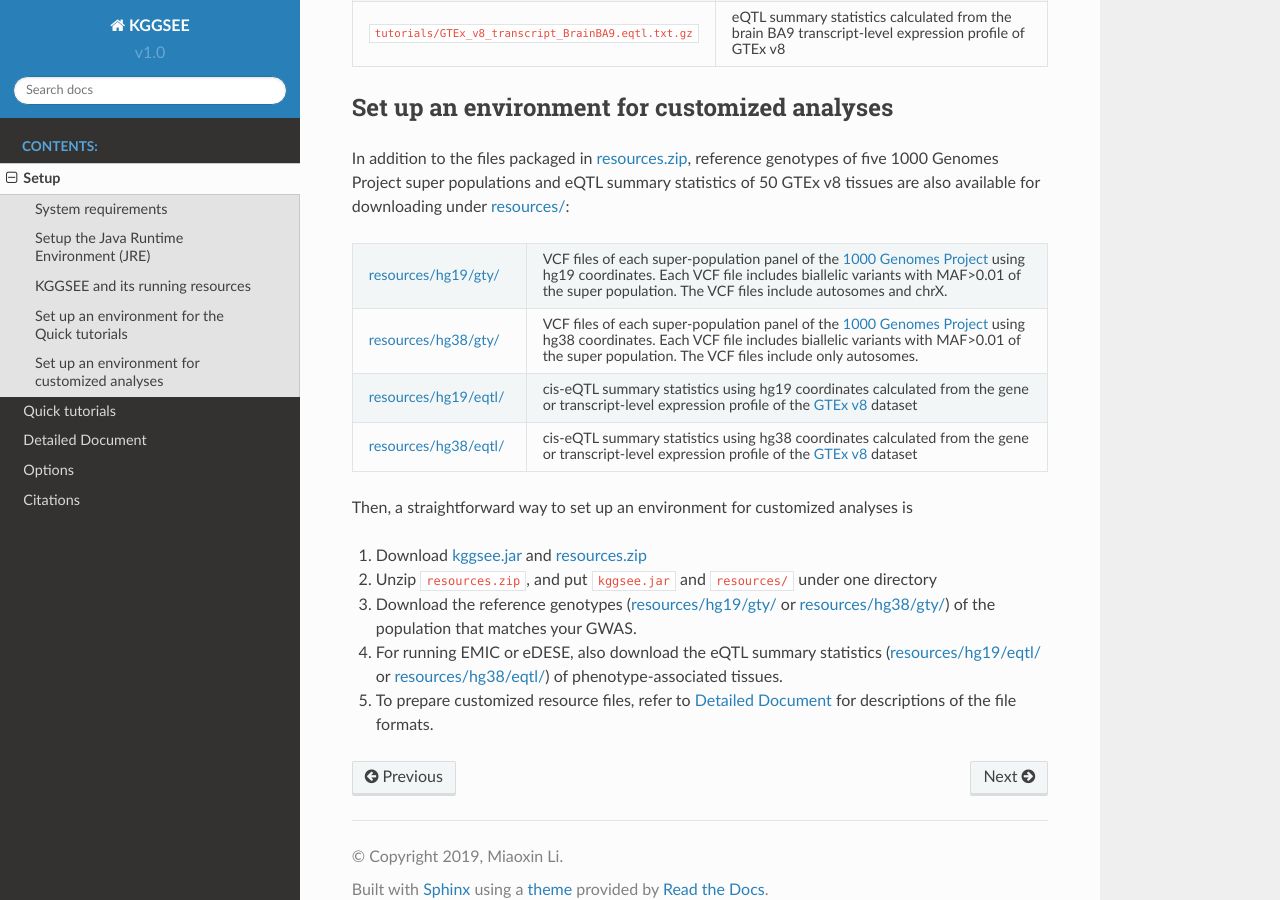
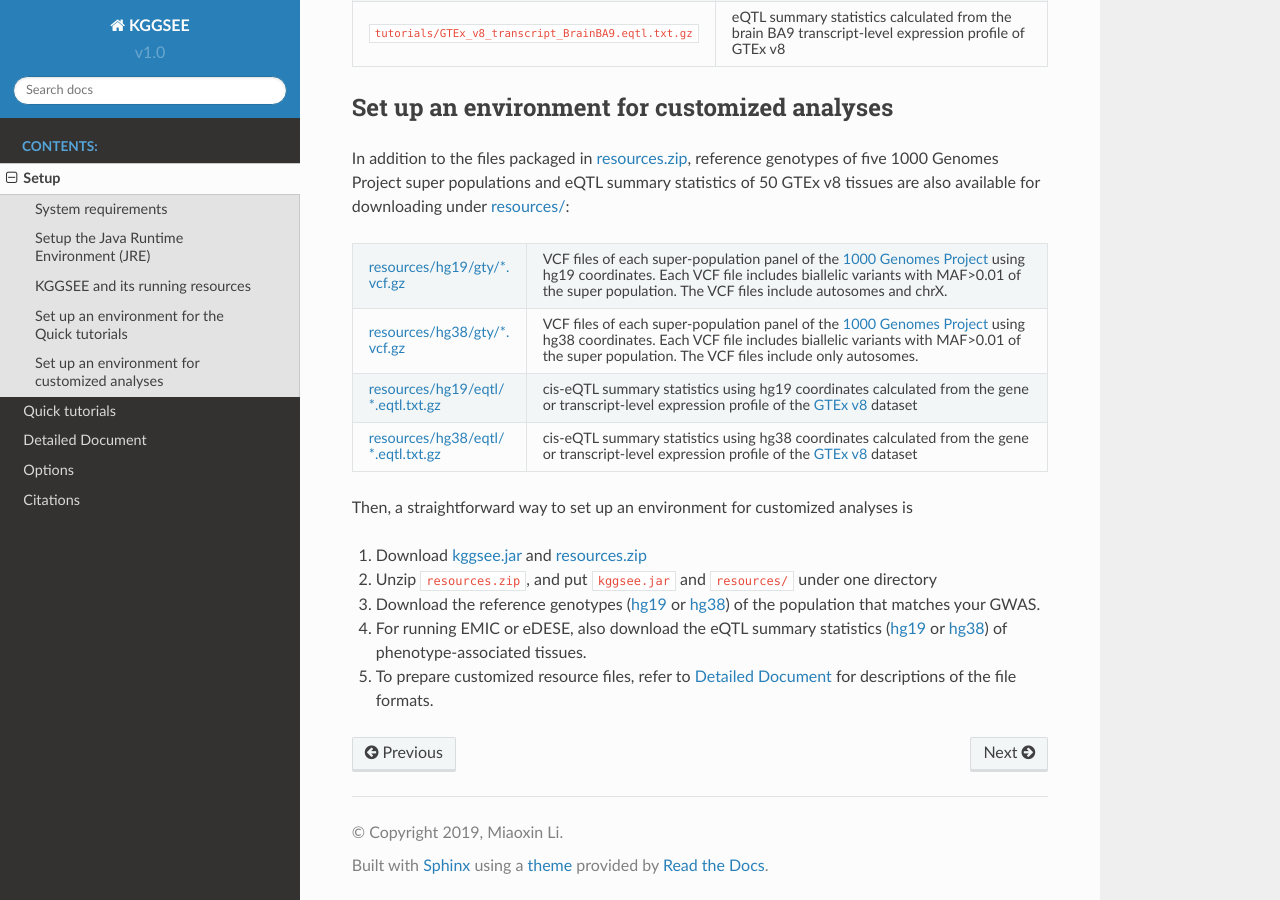
Before and after one commit to pmglab/KGGSEE, a Sphinx documentation site: the page built from doc/source/setup.rst, in a window 1280 px wide and 900 px high, scrolled down 1875 px. Built offline with Sphinx 7.4.7 and the Read the Docs theme 2.0.0, drawn with Linux system fonts in a browser that asks for light colours.

Commit message:
Update setup.rst

```diff
--- a/doc/source/setup.rst
+++ b/doc/source/setup.rst
@@ -119,13 +119,13 @@ In addition to the files packaged in `resources.zip <https://mailsysueducn-my.sh
     :header-rows: 0
     :class: tight-table
 
-    * - `resources/hg19/gty/ <https://mailsysueducn-my.sharepoint.com/:f:/g/personal/limiaoxin_mail_sysu_edu_cn/Etg8dblAlUtGhtyN9RO49e0BvkXzgZj6Byy7PtNOUdLMMA?e=TftaGO>`_
+    * - `resources/hg19/gty/*.vcf.gz <https://mailsysueducn-my.sharepoint.com/:f:/g/personal/limiaoxin_mail_sysu_edu_cn/Etg8dblAlUtGhtyN9RO49e0BvkXzgZj6Byy7PtNOUdLMMA?e=TftaGO>`_
       - VCF files of each super-population panel of the `1000 Genomes Project <https://www.internationalgenome.org/>`_ using hg19 coordinates. Each VCF file includes biallelic variants with MAF>0.01 of the super population. The VCF files include autosomes and chrX.
-    * - `resources/hg38/gty/ <https://mailsysueducn-my.sharepoint.com/:f:/g/personal/limiaoxin_mail_sysu_edu_cn/Ep3EPaJSEqtAk_Eh7I7X4OwB9MDNe-LEwGUTFGC1V__O-A?e=sJyI59>`_
+    * - `resources/hg38/gty/*.vcf.gz <https://mailsysueducn-my.sharepoint.com/:f:/g/personal/limiaoxin_mail_sysu_edu_cn/Ep3EPaJSEqtAk_Eh7I7X4OwB9MDNe-LEwGUTFGC1V__O-A?e=sJyI59>`_
       - VCF files of each super-population panel of the `1000 Genomes Project <https://www.internationalgenome.org/>`_ using hg38 coordinates. Each VCF file includes biallelic variants with MAF>0.01 of the super population.  The VCF files include only autosomes.
-    * - `resources/hg19/eqtl/ <https://mailsysueducn-my.sharepoint.com/:f:/g/personal/limiaoxin_mail_sysu_edu_cn/EnhWhqLUNcpOrh6O3enFvCUBRvQ13v2970tcpOnNmmlKyg?e=JhXZh1>`_
+    * - `resources/hg19/eqtl/*.eqtl.txt.gz <https://mailsysueducn-my.sharepoint.com/:f:/g/personal/limiaoxin_mail_sysu_edu_cn/EnhWhqLUNcpOrh6O3enFvCUBRvQ13v2970tcpOnNmmlKyg?e=JhXZh1>`_
       - cis-eQTL summary statistics using hg19 coordinates calculated from the gene or transcript-level expression profile of the `GTEx v8 <https://www.gtexportal.org/home/>`_ dataset
-    * - `resources/hg38/eqtl/ <https://mailsysueducn-my.sharepoint.com/:f:/g/personal/limiaoxin_mail_sysu_edu_cn/EtWxtqj5HTRHsEw4IiZ9xAMBu9S8Defi67pmL3_rNUjb9w?e=oCg45g>`_
+    * - `resources/hg38/eqtl/*.eqtl.txt.gz <https://mailsysueducn-my.sharepoint.com/:f:/g/personal/limiaoxin_mail_sysu_edu_cn/EtWxtqj5HTRHsEw4IiZ9xAMBu9S8Defi67pmL3_rNUjb9w?e=oCg45g>`_
       - cis-eQTL summary statistics using hg38 coordinates calculated from the gene or transcript-level expression profile of the `GTEx v8 <https://www.gtexportal.org/home/>`_ dataset
 
 
@@ -133,6 +133,6 @@ Then, a straightforward way to set up an environment for customized analyses is
 
 #. Download `kggsee.jar <https://pmglab.top/kggsee/download/lib/v1/kggsee.jar>`_ and `resources.zip <https://mailsysueducn-my.sharepoint.com/:u:/g/personal/limiaoxin_mail_sysu_edu_cn/EYhQXE95WZFMqERo_xNOhZUB8lGeyTwPuiWM26AX8CHP8Q?e=PwbMoa>`_
 #. Unzip ``resources.zip``, and put ``kggsee.jar`` and ``resources/`` under one directory
-#. Download the reference genotypes (`resources/hg19/gty/ <https://mailsysueducn-my.sharepoint.com/:f:/g/personal/limiaoxin_mail_sysu_edu_cn/Etg8dblAlUtGhtyN9RO49e0BvkXzgZj6Byy7PtNOUdLMMA?e=ks1hm1>`_ or `resources/hg38/gty/ <https://mailsysueducn-my.sharepoint.com/:f:/g/personal/limiaoxin_mail_sysu_edu_cn/Ep3EPaJSEqtAk_Eh7I7X4OwB9MDNe-LEwGUTFGC1V__O-A?e=d3KbyH>`_) of the population that matches your GWAS.
-#. For running EMIC or eDESE, also download the eQTL summary statistics (`resources/hg19/eqtl/ <https://mailsysueducn-my.sharepoint.com/:f:/g/personal/limiaoxin_mail_sysu_edu_cn/EnhWhqLUNcpOrh6O3enFvCUBRvQ13v2970tcpOnNmmlKyg?e=1jkl06>`_ or `resources/hg38/eqtl/ <https://mailsysueducn-my.sharepoint.com/:f:/g/personal/limiaoxin_mail_sysu_edu_cn/EtWxtqj5HTRHsEw4IiZ9xAMBu9S8Defi67pmL3_rNUjb9w?e=ufFapJ>`_) of phenotype-associated tissues.
+#. Download the reference genotypes (`hg19 <https://mailsysueducn-my.sharepoint.com/:f:/g/personal/limiaoxin_mail_sysu_edu_cn/Etg8dblAlUtGhtyN9RO49e0BvkXzgZj6Byy7PtNOUdLMMA?e=ks1hm1>`_ or `hg38 <https://mailsysueducn-my.sharepoint.com/:f:/g/personal/limiaoxin_mail_sysu_edu_cn/Ep3EPaJSEqtAk_Eh7I7X4OwB9MDNe-LEwGUTFGC1V__O-A?e=d3KbyH>`_) of the population that matches your GWAS.
+#. For running EMIC or eDESE, also download the eQTL summary statistics (`hg19 <https://mailsysueducn-my.sharepoint.com/:f:/g/personal/limiaoxin_mail_sysu_edu_cn/EnhWhqLUNcpOrh6O3enFvCUBRvQ13v2970tcpOnNmmlKyg?e=1jkl06>`_ or `hg38 <https://mailsysueducn-my.sharepoint.com/:f:/g/personal/limiaoxin_mail_sysu_edu_cn/EtWxtqj5HTRHsEw4IiZ9xAMBu9S8Defi67pmL3_rNUjb9w?e=ufFapJ>`_) of phenotype-associated tissues.
 #. To prepare customized resource files, refer to :ref:`Detailed Document <detailed_document>` for descriptions of the file formats.
```
